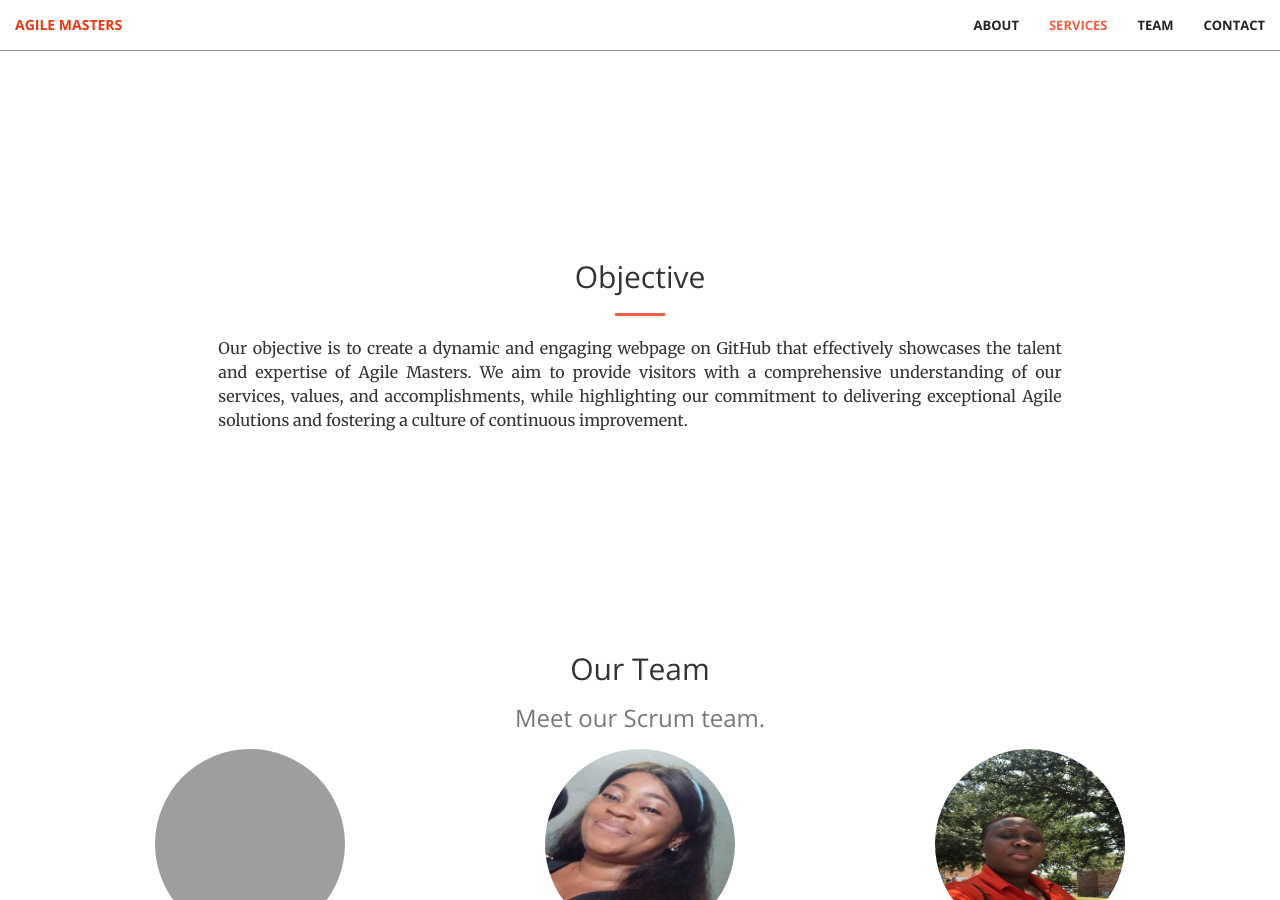
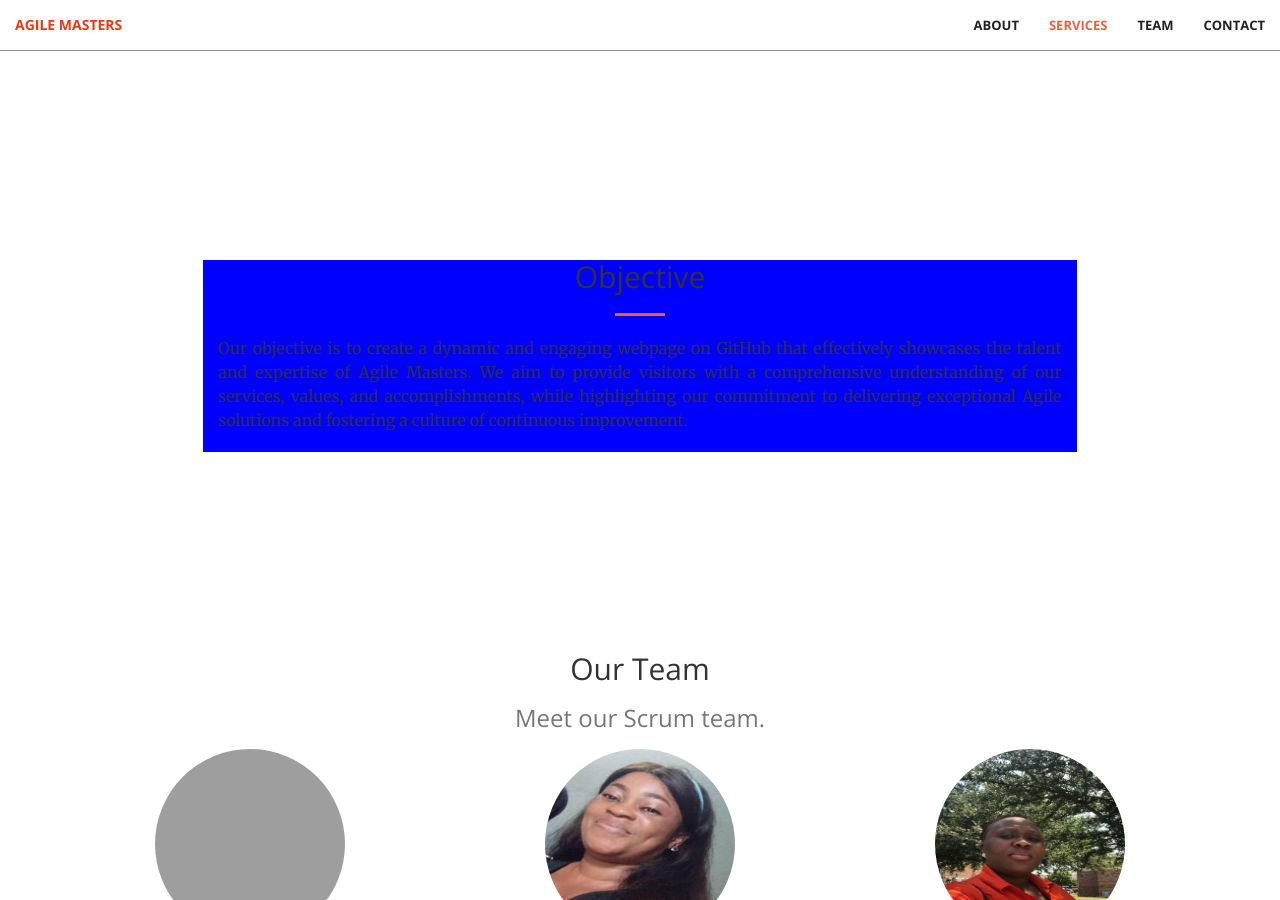
Before and after one commit to legitt23/legitt23, a Jekyll site: the page built from index.md, in a window 1280 px wide and 900 px high, scrolled down 1907 px. Built offline with Jekyll 4.4.1, drawn with Linux system fonts in a browser that asks for light colours; grey boxes are pictures that could not be loaded.

Commit message:
Update content.html

```diff
--- a/_includes/content.html
+++ b/_includes/content.html
@@ -2,7 +2,7 @@
 <section id="content">
 
     <div class="row">
-            <div class="col-lg-8 col-lg-offset-2 text-center" id= "cons">
+            <div class="col-lg-8 col-lg-offset-2 text-center" id= "cons" style="background-color: blue;">
                 <h2 class="section-heading">Objective</h2>
                 <hr class="primary">
                 <p class= "text-justify">Our objective is to create a dynamic and engaging webpage on GitHub that effectively showcases the talent and expertise of Agile Masters. We aim to provide visitors with a comprehensive understanding of our services, values, and accomplishments, while highlighting our commitment to delivering exceptional Agile solutions and fostering a culture of continuous improvement.</p>
```
